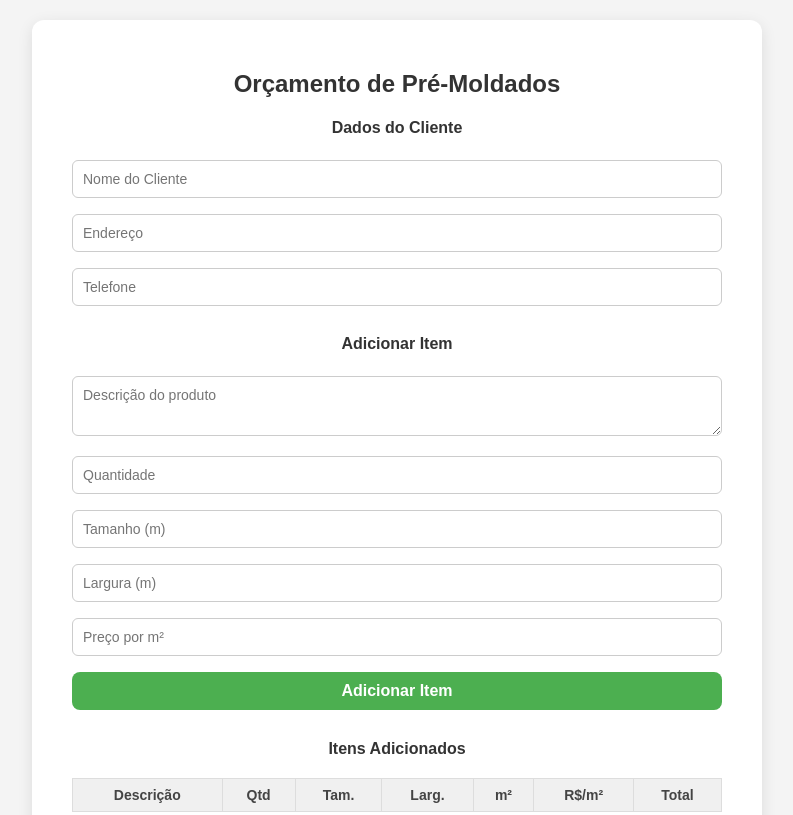
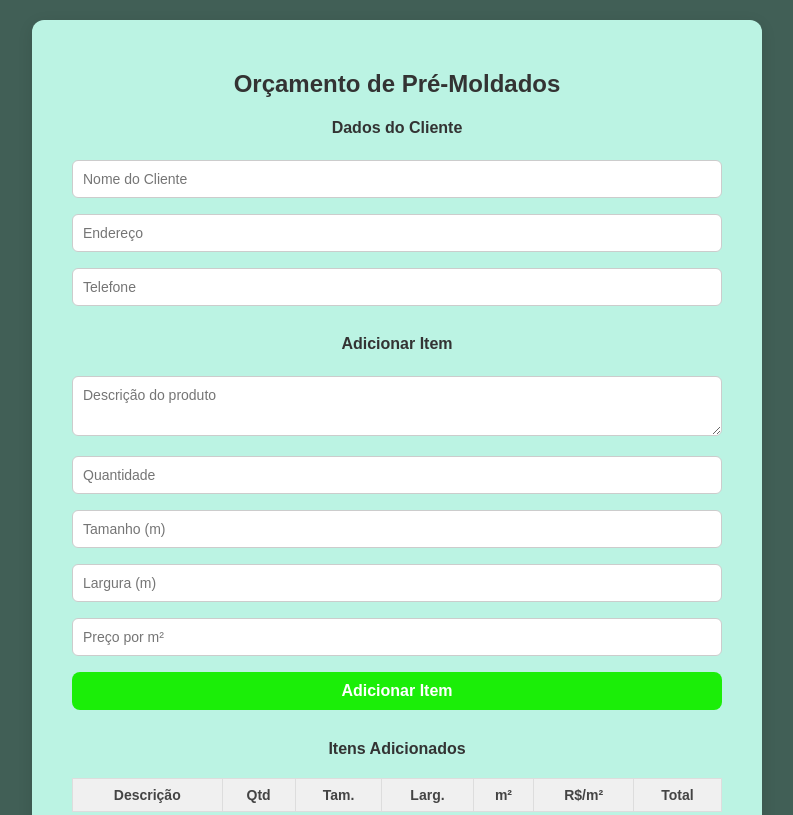
Before and after one commit to Matheusaraujo007/orcamento-system, a website: page public/index.html in a window 1280 px wide. Shown: the top 815 px of the page, without its empty margins (243-1036 px from the left). Drawn offline with nearby package versions, Linux system fonts and the light colour scheme.

Commit message:
Add files via upload

```diff
--- a/public/index.html
+++ b/public/index.html
@@ -10,14 +10,14 @@
       font-family: Arial, sans-serif;
       margin: 0;
       padding: 20px;
-      background: #f4f4f4;
+      background: #415f56;
       display: flex;
       justify-content: center;
       align-items: flex-start;
       min-height: 100vh;
     }
     .container {
-      background: white;
+      background: rgb(187, 243, 227);
       padding: 30px 40px;
       border-radius: 12px;
       box-shadow: 0 4px 15px rgba(0,0,0,0.1);
@@ -41,7 +41,7 @@
       font-family: Arial, sans-serif;
     }
     input:focus, textarea:focus {
-      border-color: #4CAF50;
+      border-color: #05f009;
       outline: none;
     }
     textarea {
@@ -49,7 +49,7 @@
       min-height: 60px;
     }
     button {
-      background-color: #4CAF50;
+      background-color: #1bee08;
       color: white;
       font-weight: bold;
       cursor: pointer;
@@ -59,7 +59,7 @@
       transition: background-color 0.3s;
     }
     button:hover {
-      background-color: #45a049;
+      background-color: #22ef07;
     }
     table {
       width: 100%;
```
